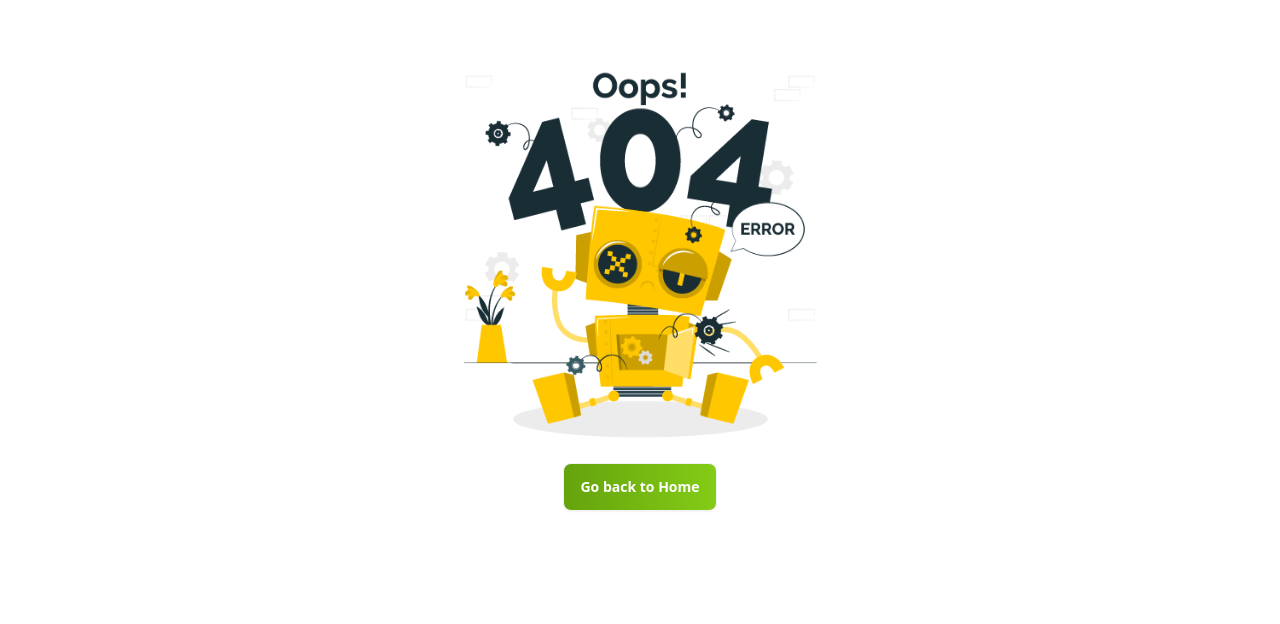
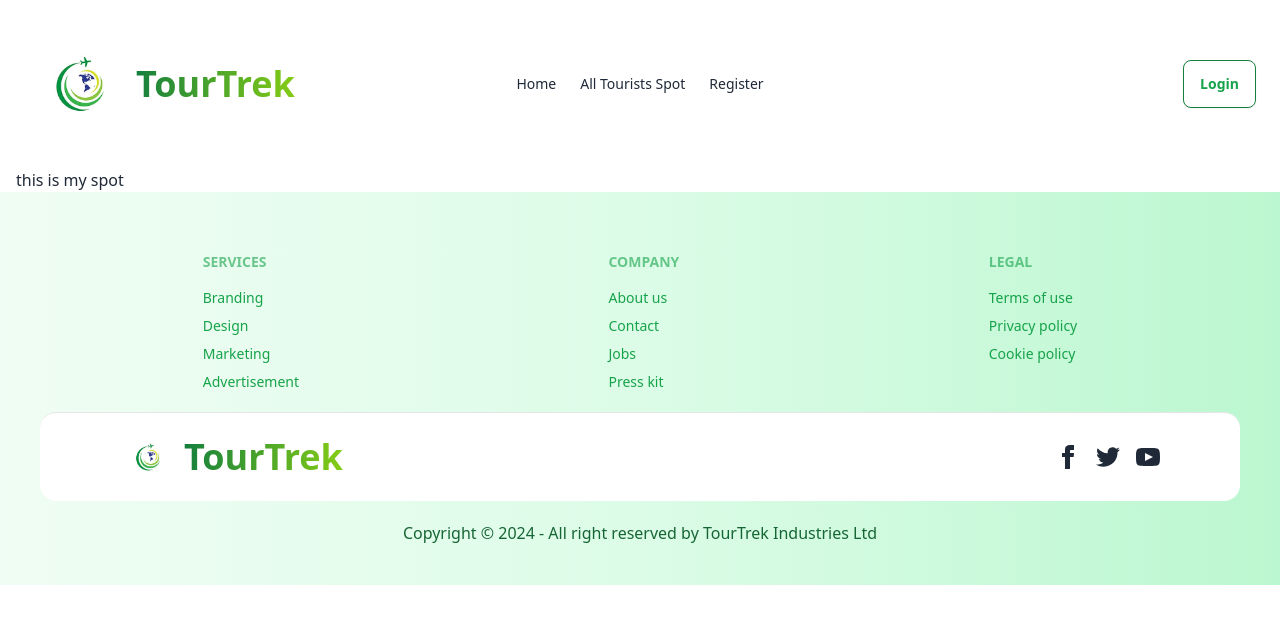
Before and after one commit to Tamanna0322/tourism-management-client, a React (Vite) app: page /myList in a window 1280 px wide. Before the commit this address had no page. Shown: the top 624 px of the page. Built offline with nearby package versions, Linux system fonts and the light colour scheme; no server answers.

Commit message:
added google login and logout system

```diff
--- /dev/null
+++ b/src/components/AddTourSpot.jsx
@@ -0,0 +1,11 @@
+
+
+const AddTourSpot = () => {
+    return (
+        <div>
+            im add tour spot
+        </div>
+    );
+};
+
+export default AddTourSpot;
--- /dev/null
+++ b/src/components/AllTourSpot.jsx
@@ -0,0 +1,11 @@
+
+
+const AllTourSpot = () => {
+    return (
+        <div>
+            im all tour spot
+        </div>
+    );
+};
+
+export default AllTourSpot;
--- a/src/components/LoginForm.jsx
+++ b/src/components/LoginForm.jsx
@@ -10,7 +10,7 @@ import { AuthContext } from "../providers/AuthProvider";
 
 const LoginForm = () => {
 
-    const { signInUser } = useContext(AuthContext)
+    const { signInUser, googleLogin } = useContext(AuthContext)
 
     const [showPass, setShowPass] = useState(false);
 
@@ -28,8 +28,14 @@ const LoginForm = () => {
             .catch(error => {
                 console.log(error)
             })
+    }
 
 
+    const socialLogin = provider =>{
+        provider()
+        .then(result =>{
+            console.log(result.user)
+        })
     }
 
     return (
@@ -123,7 +129,7 @@ const LoginForm = () => {
                                 </form>
 
                                 <div className="">
-                                    <button className="w-[80%] mx-auto border border-green-700 flex p-2 rounded-xl items-center justify-center gap-4">
+                                    <button onClick={() => socialLogin(googleLogin)} className="w-[80%] mx-auto border border-green-700 flex p-2 rounded-xl items-center justify-center gap-4">
                                         <FaGoogle className="text-xl"></FaGoogle>
                                         <p className="text-2xl"> Google</p>
                                     </button>
--- /dev/null
+++ b/src/components/MyList.jsx
@@ -0,0 +1,11 @@
+
+
+const MyList = () => {
+    return (
+        <div>
+            this is my spot
+        </div>
+    );
+};
+
+export default MyList;
--- a/src/components/Navbar.jsx
+++ b/src/components/Navbar.jsx
@@ -1,8 +1,13 @@
 import { NavLink } from "react-router-dom";
 import travel from '../assets/travel.jpg';
+import { useContext } from "react";
+import { AuthContext } from "../providers/AuthProvider";
 
 
 const Navbar = () => {
+
+  const { user, logout } = useContext(AuthContext);
+
   return (
     <div className="">
 
@@ -15,8 +20,10 @@ const Navbar = () => {
             <ul tabIndex={0} className="menu menu-sm dropdown-content mt-3 z-[1] p-2 shadow bg-base-100 rounded-box w-52">
 
               <NavLink to='/'>Home</NavLink>
-       <NavLink to='/'>All Tourists Spot</NavLink>
-       <NavLink to='/'>Register</NavLink>
+              <NavLink to='/allSpot'>All Tourists Spot</NavLink>
+              {
+                !user && <NavLink to='/register'>Register</NavLink>
+              }
 
             </ul>
           </div>
@@ -27,18 +34,39 @@ const Navbar = () => {
         </div>
         <div className="navbar-center hidden lg:flex">
           <ul className="menu menu-horizontal px-1">
-     <div  className="flex space-x-6 items-center">
+            <div className="flex space-x-6 items-center">
 
               <NavLink to='/'>Home</NavLink>
-       <NavLink to='/'>All Tourists Spot</NavLink>
-       <NavLink to='/register'>Register</NavLink>
+              <NavLink to='/allSpot'>All Tourists Spot</NavLink>
+              {
+                !user && <NavLink to='/register'>Register</NavLink>
+              }
 
 
             </div>
           </ul>
         </div>
         <div className="navbar-end">
-   <NavLink to='/login'>Login</NavLink>
+              {
+                 user ? <div className="dropdown dropdown-end md:mr-3 flex">
+                 <div tabIndex={0} role="button" className="btn btn-circle avatar tooltip tooltip-bottom" data-tip={user?.displayName || 'User name not found'}>
+                     <div className=" rounded-full">
+                         <img className="w-full" alt="" src={user?.photoURL || "https://daisyui.com/images/stock/photo-1534528741775-53994a69daeb.jpg"} />
+                     </div>
+                 </div>
+
+                 <button onClick={logout} className="btn ml-3 text-green-600 font-bold border-green-700 bg-white  hover:bg-gradient-to-r from-lime-600 to-lime-500 hover:text-white">
+                            Logout
+                         </button>
+             </div>
+
+             :
+
+             <NavLink to='/login'
+              className='btn ml-3 text-green-600 font-bold border-green-700 bg-white  hover:bg-gradient-to-r from-lime-600 to-lime-500 hover:text-white'>
+                 Login</NavLink>
+
+              }
             </div>
       </div>
 
--- a/src/providers/AuthProvider.jsx
+++ b/src/providers/AuthProvider.jsx
@@ -1,9 +1,11 @@
-import { createContext, useState } from "react";
+import { createContext, useEffect, useState } from "react";
 import PropTypes from 'prop-types';
-import { createUserWithEmailAndPassword, signInWithEmailAndPassword } from "firebase/auth";
+import { GoogleAuthProvider, createUserWithEmailAndPassword, onAuthStateChanged, signInWithEmailAndPassword, signInWithPopup, signOut } from "firebase/auth";
 import auth from "../firebase/firebase.config";
 
 export const AuthContext = createContext(null);
+
+const googleProvider = new GoogleAuthProvider();
 
 
 const AuthProvider = ({children}) => {
@@ -23,13 +25,37 @@ const AuthProvider = ({children}) => {
         return signInWithEmailAndPassword(auth, email, password)
     }
 
+    const googleLogin = () =>{
+        setLoading(true)
+        return signInWithPopup(auth, googleProvider)
+    }
+
+
+    const logout = () =>{
+        setUser(null)
+        return signOut(auth)
+    }
+
+
+    useEffect(() => {
+        const unsubscribe = onAuthStateChanged(auth, (user) =>{
+
+                 setUser(user)
+                 setLoading(false)
+
+         });
+         return () => unsubscribe();
+     },[])
+
 
     const userInfo = {
         user,
         setUser,
         createUser,
         loading,
-        signInUser
+        signInUser,
+        googleLogin,
+        logout
     }
 
 
```
Also changed, not shown: src/main.jsx (+15 -0 lines). Lines whose indentation alone changed are shown as unchanged.
